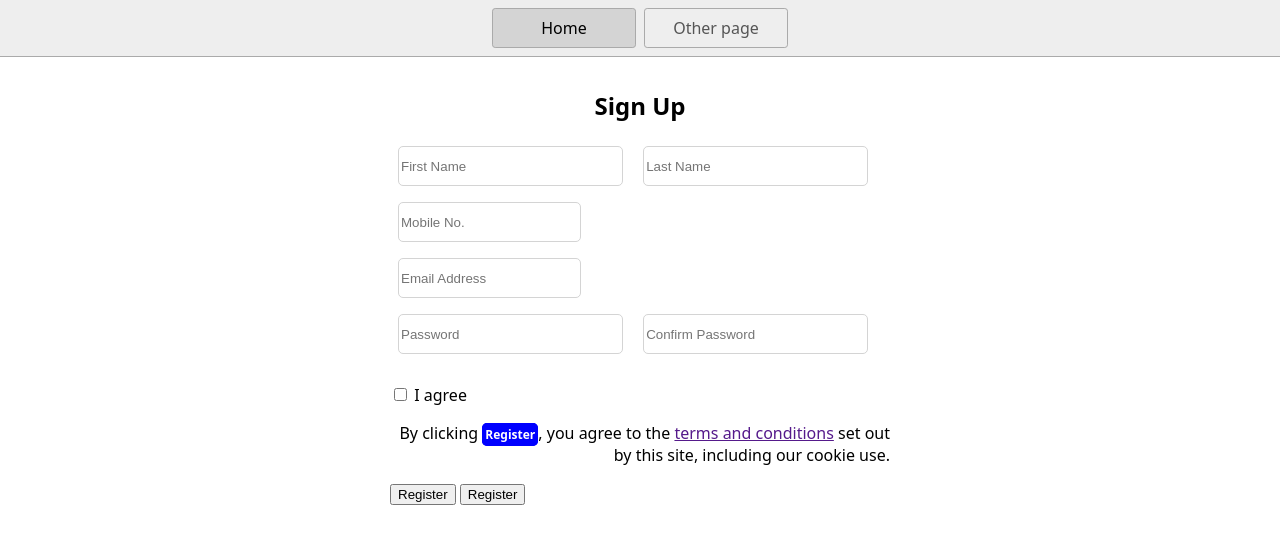
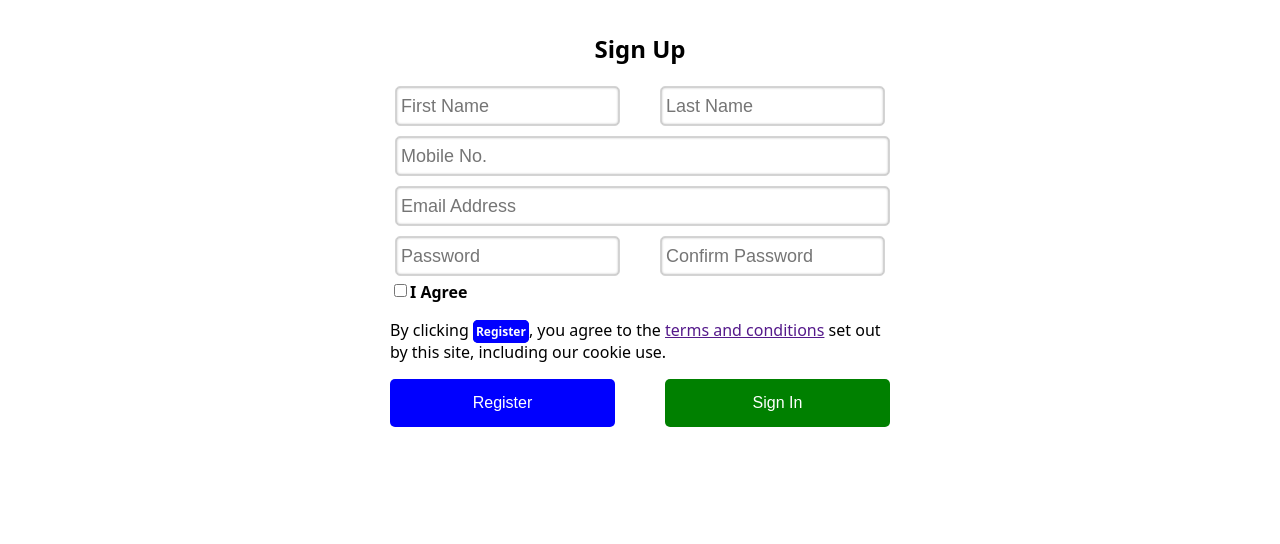
Before and after one commit to alitar2/antra-training-hw1, a plain HTML site: page index.html in a window 1280 px wide. Drawn offline with Linux system fonts and the light colour scheme.

Commit message:
2 files modified, 1 deleted

```diff
--- a/index.html
+++ b/index.html
@@ -3,7 +3,7 @@
   <head>
     <title>Home</title>
     <meta charset="UTF-8" />
-    <meta name="viewport" content="width=device-width" />
+    <meta name="viewport" content="width=device-width" initial-scale=1.0/>
     <!--
       Need a visual blank slate?
       Remove all code in `styles.css`!
@@ -12,29 +12,25 @@
     <script type="module" src="script.js"></script>
   </head>
   <body>
-    <nav>
-      <a href="/" aria-current="page">Home</a>
-      <a href="/page2.html">Other page</a>
-    </nav>
     <main>
       <h1>Sign Up</h1>
       <form id="signup">
-        <input type="text" placeholder="First Name" class="row"></input>
-        <input  type="text"  placeholder="Last Name" class="row"></input>
-        <input  type="text" placeholder="Mobile No." ></input>
+        <input type="text" placeholder="First Name" class="row-item"></input>
+        <input  type="text"  placeholder="Last Name" class="row-item2"></input>
+        <input  type="text" placeholder="Mobile No." class="row-whole"></input>
         <br/>
-        <input  type="text" placeholder="Email Address"></input>
+        <input  type="text" placeholder="Email Address" class="row-whole"></input>
         <br/>
-        <input type="text" placeholder="Password" class="row"></input>
-        <input  type="text" placeholder="Confirm Password" class="row"></input>
+        <input type="text" placeholder="Password" class="row-item"></input>
+        <input  type="text" placeholder="Confirm Password" class="row-item2"></input>
         <br/><br/>
         <div class="agree-items">
         <input type="checkbox" id="agree" name="agree" value="Yes">
-        <label for="agree"> I agree</label>
+        <label for="agree"> <b>I Agree</b></label>
         <p class="register-agree">By clicking <span class="register-text">Register</span>, you agree to the <a href="">terms and conditions</a> set out by this site, including our cookie use.</p>
         </div>
-        <button type="submit" form="signup" value="Submit">Register</button>
-        <button type="submit" form="signup" value="Submit">Register</button>
+        <button class="reg-button" type="submit" form="signup" value="Register">Register</button>
+        <button class="reg-button2" type="submit" form="signup" value="Sign In">Sign In</button>
       </form>
     </main>
   </body>
--- a/styles.css
+++ b/styles.css
@@ -1,6 +1,8 @@
 * {
   box-sizing: border-box;
 }
+
+
 
 body {
   margin: 0;
@@ -9,6 +11,7 @@ body {
   background-color: white;
 
 }
+
 
 nav {
   display: flex;
@@ -47,6 +50,7 @@ h1 {
   font-weight:600;
   font-size: 1.5rem;
   text-align: center;
+
 }
 
 form {
@@ -55,7 +59,15 @@ form {
 }
 
 input[type=text]{
-  margin: 8px;
+  -moz-box-shadow:    inset 0 0 3px #000000;
+  -webkit-box-shadow: inset 0 0 3px #000000;
+  box-shadow:         inset 0 0 3px gray;
+  font-size: 18px;
+  margin-top: 5px;
+  margin-bottom: 5px;
+  margin-right: 5px;
+  margin-left: 5px;
+  padding: 5px;
   border-style: solid;
   border-width: 1px;
   border-radius: 5px;
@@ -66,31 +78,99 @@ input[type=text]{
 }
 
 input[type=text]:focus {
-  text-align: center;
   outline-color: lightskyblue;
   outline-width: 0px;
   border: 1px solid lightskyblue;
   box-shadow: 0em 0em .75em lightskyblue;
 }
 
-.row{
+.row-item{
+  float:left;
   width: 45%;
+}
+
+.row-item2{
+  float:right;
+  width: 45%;
+}
+
+.row-whole{
+  float: left;
+  width: 495px;
 }
 
 .agree-items{
   clear:both;
 }
 
+button {
+  transition-duration: 0.4s;
+}
+
+button:hover {
+  background-color: ; /* Green */
+  color: white;
+}
+
+.reg-button {
+  float: left;
+  width: 45%;
+  background-color: blue;
+  border: none;
+  color: white;
+  padding: 15px 32px;
+  text-align: center;
+  text-decoration: none;
+  display: inline-block;
+  font-size: 16px;
+  border-radius: 5px;
+}
+
+.reg-button2 {
+  width: 45%;
+  float: right;
+  background-color: green;
+  border: none;
+  color: white;
+  padding: 15px 32px;
+  text-align: center;
+  text-decoration: none;
+  display: inline-block;
+  font-size: 16px;
+  border-radius: 5px;
+}
+
+
 .register-text{
   font-size: 12px;
   font-weight: bold;
   color:white;
   text-align: justify;
-  background-color: blue;
+  background-color:blue;
   border: 3px solid blue;
   border-radius: 5px;
 }
 
 .register-agree{
-  text-align: right;
+  float: right;
 }
+
+#agree{
+  float: left;
+}
+
+@media only screen and (max-width: 600px) {
+  h1{
+    font-size:30px;
+  }
+
+  form{
+    width: 300px;
+  }
+
+  [class*="row-"] {
+    width: 100%;
+    float: none;
+  }
+
+}
```
Also changed, not shown: page2.html (deleted, +0 -19 lines).
